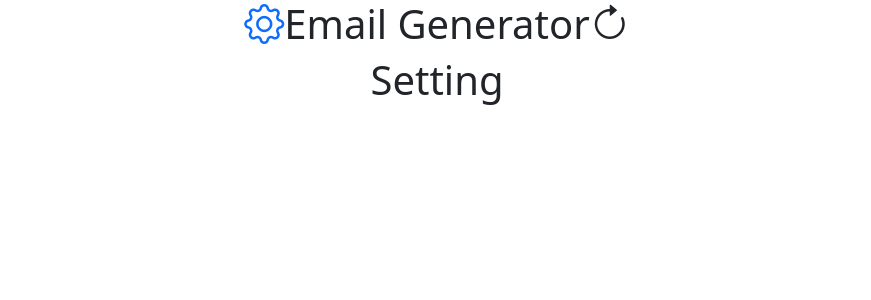
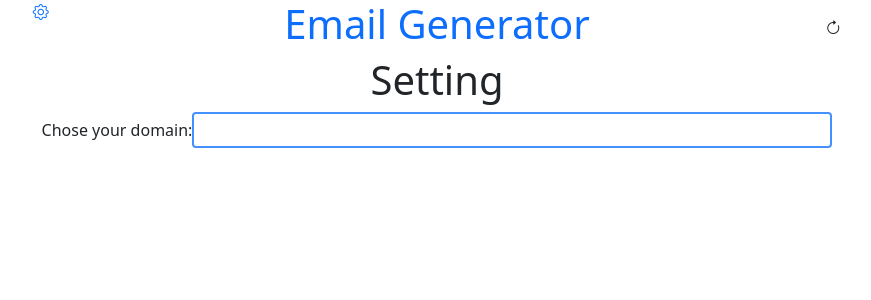
Before and after one commit to lucioxx89/Email_Generator, a React (Create React App) app: page /settings in a window 1280 px wide. Shown: the top 300 px of the page, without its empty margins (203-1074 px from the left). Built offline with nearby package versions, Linux system fonts and the light colour scheme.

Commit message:
work on settings page, create input. miss pass text input as prop to other component

```diff
--- a/src/App.js
+++ b/src/App.js
@@ -11,16 +11,24 @@ function App() {
 
   return (
     <div className="App">
-      <header>
+      <header
+        style={{
+          display: "flex",
+          justifyContent: "space-evenly",
+        }}
+      >
+        <Link to="/settings">
+          <i class="bi bi-gear"></i>
+        </Link>
         <h1>
-          <Link to="/settings">
-            <i class="bi bi-gear"></i>
+          {" "}
+          <Link style={{ textDecoration: "none" }} to="/">
+            Email Generator
           </Link>
-          Email Generator
-          <button onClick={refreshPage}>
-            <i class="bi bi-arrow-clockwise"></i>
-          </button>
         </h1>
+        <button onClick={refreshPage}>
+          <i class="bi bi-arrow-clockwise"></i>
+        </button>
       </header>
       <main>
         <div>
--- a/src/components/SuggestedEmailsList.js
+++ b/src/components/SuggestedEmailsList.js
@@ -1,9 +1,10 @@
 import SuggestedEmail from "./SuggestedEmail";
 import FirstNamesList from "../assets/FirstNamesList.json";
 import LastNamesList from "../assets/LastNamesList.json";
+// import Settings from "../pages/Settings";
 
 function SuggestedEmailsList() {
-  const domain = "luciano-colabraro.com";
+  const domain = "luciano";
   const yearToday = new Date().getFullYear();
   const maximumYear = yearToday - 18;
   const minimunYear = yearToday - 60;
--- a/src/pages/Settings.jsx
+++ b/src/pages/Settings.jsx
@@ -1,5 +1,30 @@
-const Settings = () => {
-  return <h1>Setting</h1>;
+import { useState } from "react";
+
+const Settings = (props) => {
+  const [domain, setDomain] = useState(" ");
+
+  const changeHandler = (event) => {
+    setDomain("event.target.value");
+    console.log(event.target.value);
+  };
+
+  return (
+    <>
+      <h1>Setting</h1>
+      <form>
+        <label>Chose your domain:</label>
+        <input
+          style={{
+            width: "50%",
+            padding: "4px",
+            border: "2px solid rgb(68, 144, 252)",
+            borderRadius: "4px",
+          }}
+          onChange={changeHandler}
+        />
+      </form>
+    </>
+  );
 };
 
 export default Settings;
```
